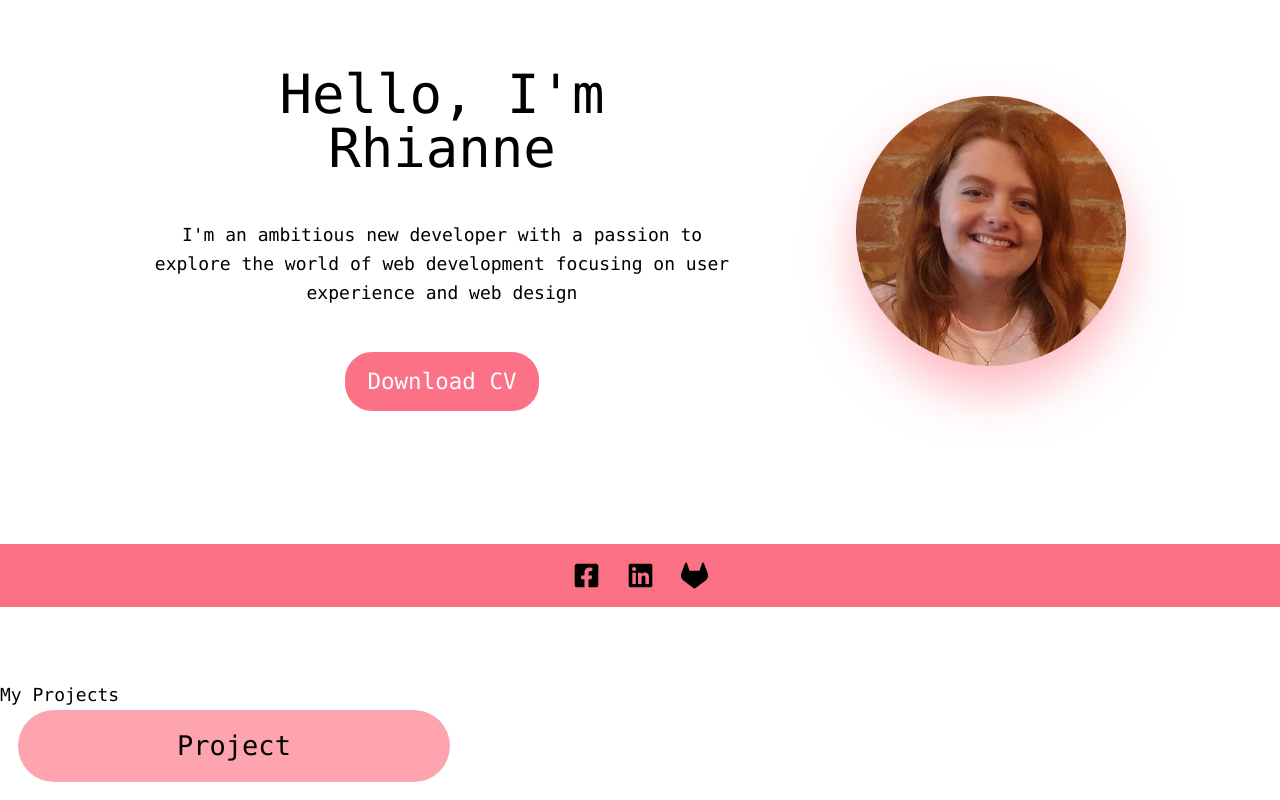
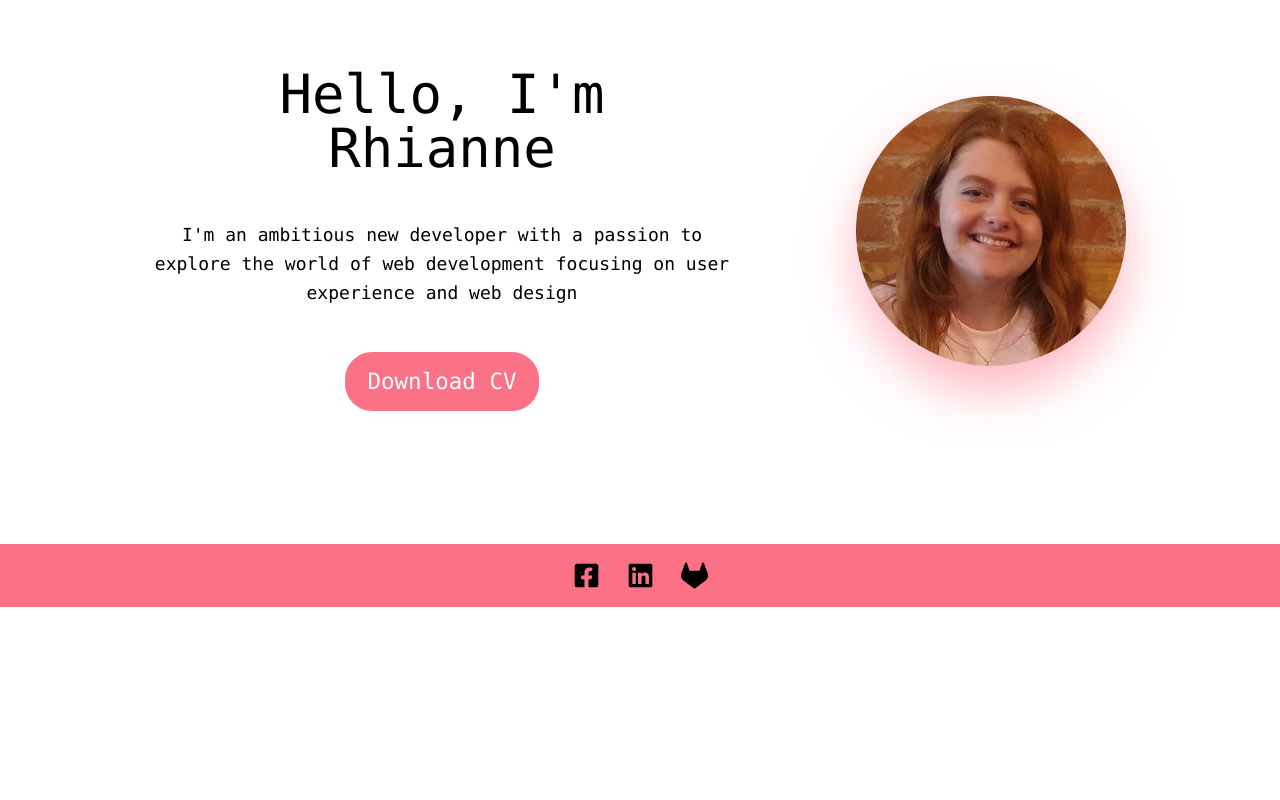
Before and after one commit to RhianneB/next-blog2, a Next.js app: page / in a window 1280 px wide. Shown: the part 193-993 px from the top of the page. After the commit the page ends 874 px from the top, so only its background shows below. Built offline with nearby package versions, Linux system fonts and the light colour scheme.

Commit message:
Deletions

```diff
--- a/pages/index.js
+++ b/pages/index.js
@@ -3,7 +3,7 @@ import Image from 'next/image'
 import Navbar from '../components/Navbar'
 import profilePic from '../public/images/Rhianne.png'
 import Footer from '../components/footer'
-import Card from'../components/Card'
+
 
 export default function Home() {
   return (
@@ -29,9 +29,6 @@ export default function Home() {
             </div>
           </div>
       </div>
-      <h2>My Projects</h2>
-      <Card><h3>Hello</h3></Card>
-
       <Footer/>
     </div>
   )
```
